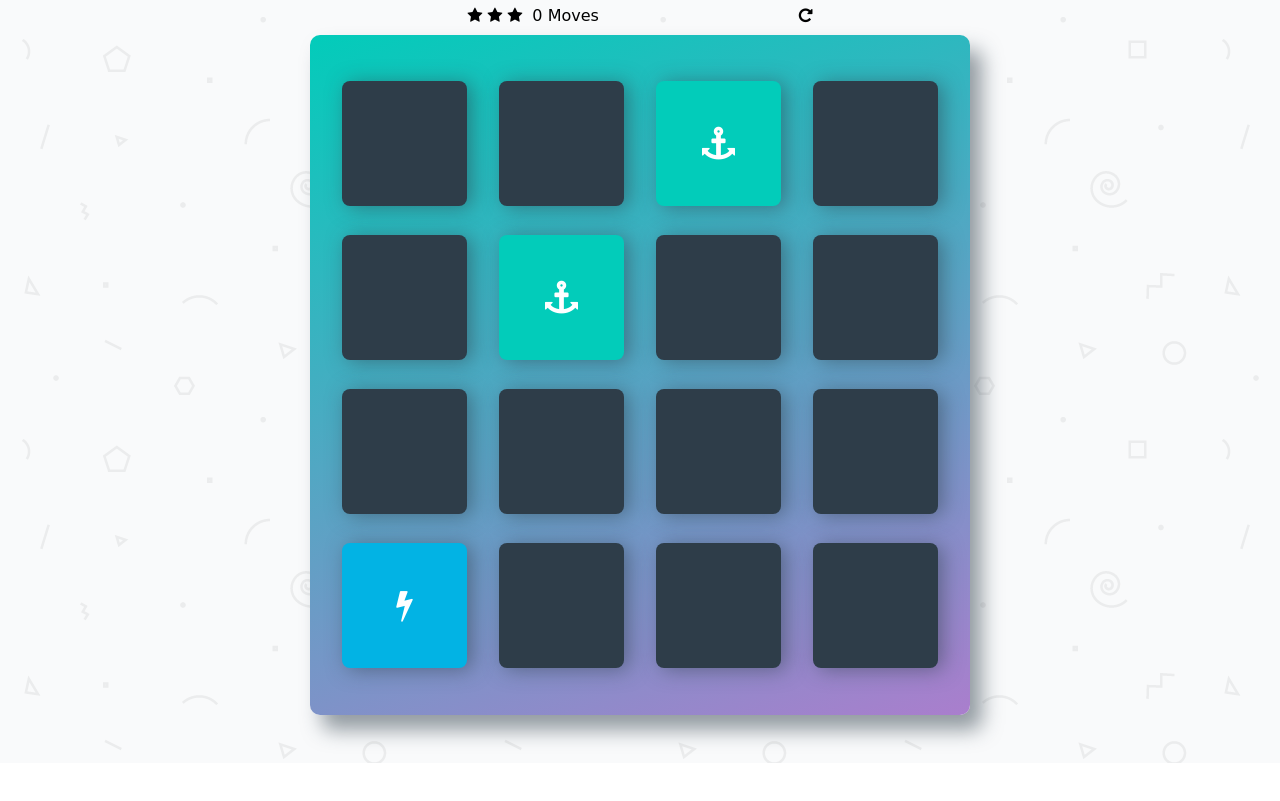
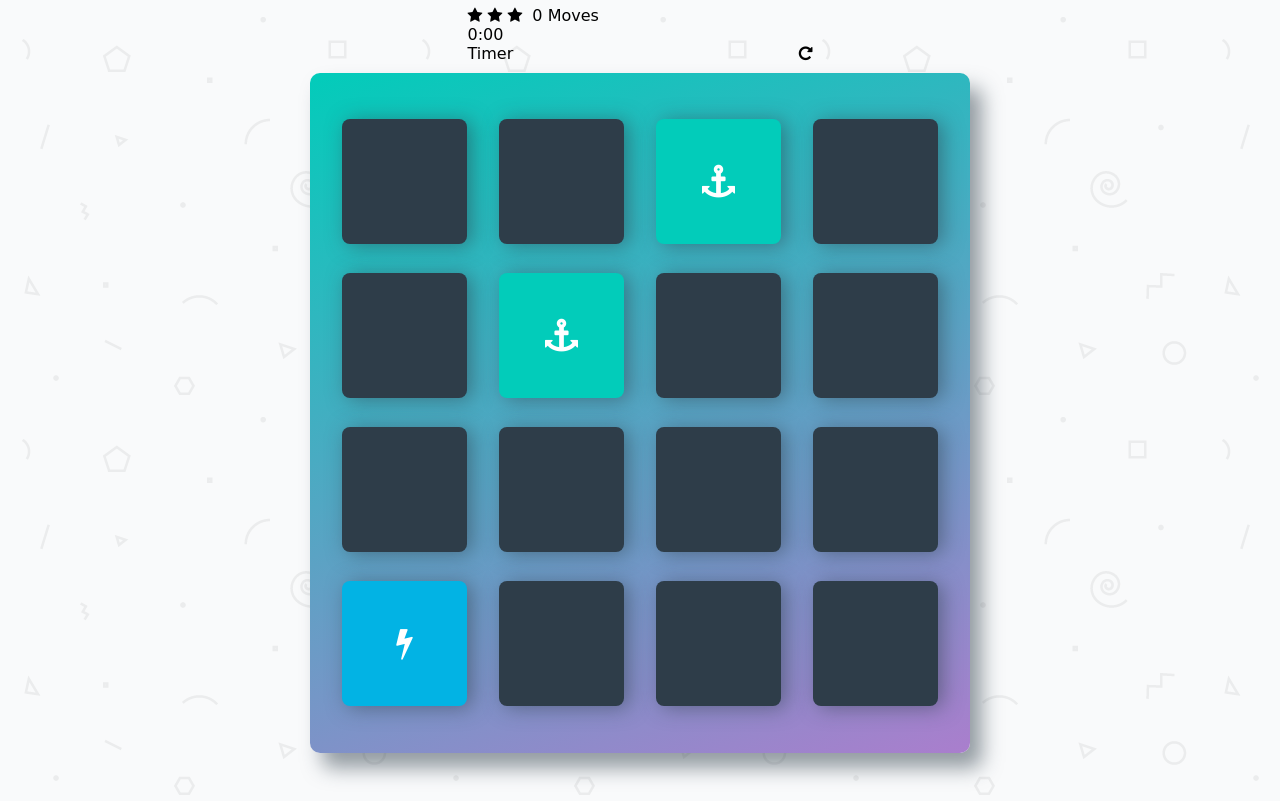
Before and after one commit to CMahlow/udacity-memory-game, a plain HTML site: page index.html in a window 1280 px wide. Shown: the part 80-881 px from the top of the page. Before the commit the page ends 843 px from the top, so only its background shows below. Drawn offline with nearby package versions, Linux system fonts and the light colour scheme; a web font is replaced by a local one.

Commit message:
Add clock timer

```diff
--- a/index.html
+++ b/index.html
@@ -24,6 +24,7 @@
         	</ul>
 
         	<span class="moves">0</span> Moves
+          <div class="clock">0:00</div> Timer
 
             <div class="restart">
         		<i class="fa fa-repeat"></i>
```
